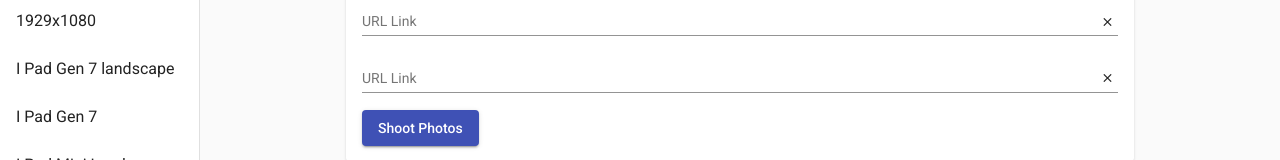
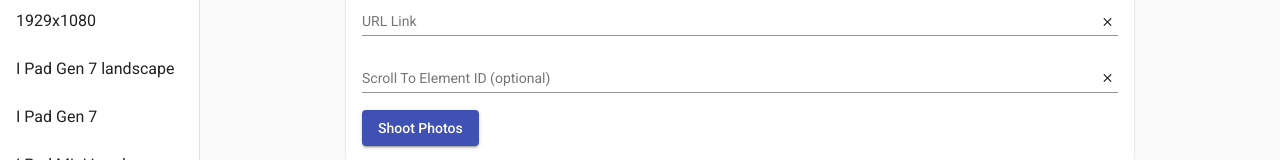
Before and after one commit to Milldrew/robot-photographer, an Angular app: page / in a window 1280 px wide. Shown: the part 123-283 px from the top of the page. Built offline with nearby package versions, Linux system fonts and the light colour scheme.

Commit message:
📅  | Wed May 25 13:20:49 MDT 2022

```diff
--- a/src/app/navigation/url-input/url-input.component.html
+++ b/src/app/navigation/url-input/url-input.component.html
@@ -18,13 +18,13 @@
     </button>
   </mat-form-field>
   <mat-form-field appearacne="fill">
-    <mat-label>URL Link</mat-label>
+    <mat-label>Scroll To Element ID (optional)</mat-label>
     <input
       (keyup.enter)="createPhotos()"
-      placeholder="https://example.com"
+      placeholder="footer-id"
       matInput
       type="text"
-      [(ngModel)]="url"
+      [(ngModel)]="elementId"
     />
     <button
       matSuffix
--- a/src/app/navigation/url-input/url-input.component.ts
+++ b/src/app/navigation/url-input/url-input.component.ts
@@ -13,6 +13,7 @@ export class UrlInputComponent implements OnInit {
   @Output()
   newPhotoShoot: EventEmitter<any>;
   url: string = '';
+  elementId: string = '';
   constructor(
     private _snackBar: MatSnackBar,
     private readonly getPhotos: GetPhotosService,
```
